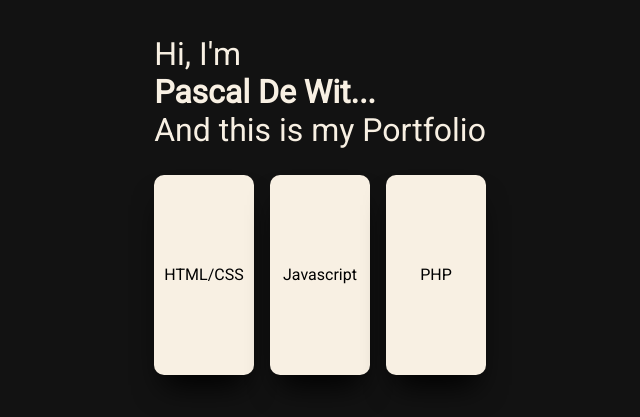
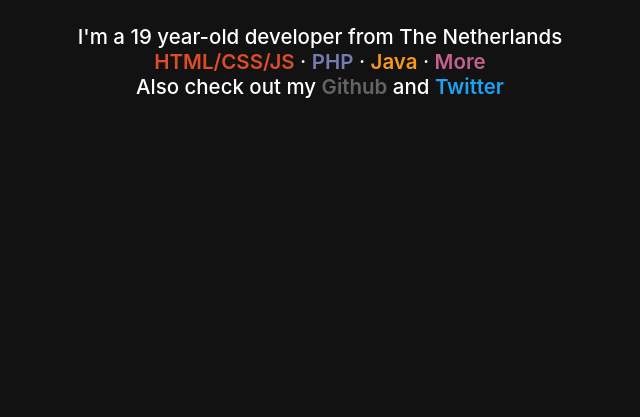
Before and after one commit to Paskie0/Portfolio, a PHP site: page / in a window 1280 px wide. Shown: the top 417 px of the page, without its empty margins (320-960 px from the left). Run offline with PHP 8.4, Linux system fonts and the light colour scheme; some web fonts are replaced.

Commit message:
initial commit
• Completely redesigned the home page so I might as well call this...

```diff
--- a/css/styles.css
+++ b/css/styles.css
@@ -1,16 +1,99 @@
-@import url("https://fonts.googleapis.com/css2?family=Roboto&display=swap");
+@import url("http://fonts.cdnfonts.com/css/sf-pro-display");
+@import url("http://fonts.cdnfonts.com/css/sf-mono");
 * {
-  font-family: "Roboto", sans-serif;
+  margin: 0;
+  padding: 0;
+  -webkit-box-sizing: border-box;
+          box-sizing: border-box;
 }
 
-body {
+:root {
+  width: -webkit-fit-content;
+  width: -moz-fit-content;
+  width: fit-content;
+  margin: auto;
   background-color: #121212;
 }
 
-#top {
+#intro {
+  position: fixed;
+  top: 50%;
+  left: 50%;
+  -webkit-transform: translateX(-50%) translateY(-50%) scale(2, 2);
+          transform: translateX(-50%) translateY(-50%) scale(2, 2);
+  font-family: "SF Mono", sans-serif;
+  font-size: 1.5rem;
+  color: white;
+  opacity: 1;
+  border-right: 0.1em solid white;
+  white-space: nowrap;
+  -webkit-user-select: none;
+     -moz-user-select: none;
+      -ms-user-select: none;
+          user-select: none;
+  -webkit-animation: blink-caret 0.7s step-end infinite normal;
+          animation: blink-caret 0.7s step-end infinite normal;
+}
+
+@-webkit-keyframes blink-caret {
+  0% {
+    border-right-color: transparent;
+  }
+  50% {
+    border-right-color: white;
+  }
+}
+
+@keyframes blink-caret {
+  0% {
+    border-right-color: transparent;
+  }
+  50% {
+    border-right-color: white;
+  }
+}
+
+#intro.top {
+  top: 0;
+  -webkit-transform: translateX(-50%);
+          transform: translateX(-50%);
+  -webkit-animation-play-state: paused;
+          animation-play-state: paused;
+  opacity: 0;
+}
+
+#intro.hide {
+  display: none;
+}
+
+#wrapContent {
   display: -webkit-box;
   display: -ms-flexbox;
   display: flex;
+  -webkit-box-orient: vertical;
+  -webkit-box-direction: normal;
+      -ms-flex-direction: column;
+          flex-direction: column;
+  -webkit-box-align: center;
+      -ms-flex-align: center;
+          align-items: center;
+  -webkit-box-pack: center;
+      -ms-flex-pack: center;
+          justify-content: center;
+  padding: 1.5rem;
+  opacity: 0;
+}
+
+#wrapContent #top,
+#wrapContent #middle,
+#wrapContent #bottom {
+  display: -webkit-box;
+  display: -ms-flexbox;
+  display: flex;
+  -webkit-box-orient: vertical;
+  -webkit-box-direction: normal;
+      -ms-flex-direction: column;
+          flex-direction: column;
   -webkit-box-align: center;
       -ms-flex-align: center;
           align-items: center;
@@ -19,61 +102,87 @@ body {
           justify-content: center;
 }
 
-#welcomeTitle {
-  color: #f8f0e3;
-  font-weight: 100;
-  font-size: 2rem;
+h2 {
+  color: white;
+  font-family: "SF Pro Display", sans-serif;
+  font-size: 1.28rem;
+  font-weight: 500;
+  white-space: nowrap;
+  cursor: default;
 }
 
-#welcomeName {
-  font-size: 2rem;
+h2 span {
   font-weight: 600;
-}
-
-#middle {
-  display: -webkit-box;
-  display: -ms-flexbox;
-  display: flex;
-  -webkit-box-align: center;
-      -ms-flex-align: center;
-          align-items: center;
-  -webkit-box-pack: center;
-      -ms-flex-pack: center;
-          justify-content: center;
-}
-
-a {
-  color: black;
-  text-decoration: none;
-}
-
-.languageCard {
-  text-align: center;
-  line-height: 200px;
-  margin: 0 8px;
-  width: 100px;
-  height: 200px;
-  background-color: #f8f0e3;
-  border-radius: 10px;
-  -webkit-box-shadow: black 0px 20px 30px -10px;
-          box-shadow: black 0px 20px 30px -10px;
-  -webkit-transition: all ease 0.2s;
-  transition: all ease 0.2s;
-  -webkit-user-select: none;
-     -moz-user-select: none;
-      -ms-user-select: none;
-          user-select: none;
+  -webkit-transition: -webkit-text-decoration 0.3s ease;
+  transition: -webkit-text-decoration 0.3s ease;
+  transition: text-decoration 0.3s ease;
+  transition: text-decoration 0.3s ease, -webkit-text-decoration 0.3s ease;
   cursor: pointer;
 }
 
-.languageCard:hover {
-  -webkit-transform: scale(0.95);
-          transform: scale(0.95);
+h2 #lang1 {
+  color: #dd4d27;
+  -webkit-text-decoration: underline rgba(221, 77, 39, 0) 0.1rem;
+          text-decoration: underline rgba(221, 77, 39, 0) 0.1rem;
 }
 
-#bottom {
-  display: -webkit-box;
-  display: -ms-flexbox;
-  display: flex;
+h2 #lang1:hover {
+  -webkit-text-decoration: underline #dd4d27 0.1rem;
+          text-decoration: underline #dd4d27 0.1rem;
+}
+
+h2 #lang2 {
+  color: #777bb3;
+  -webkit-text-decoration: underline rgba(119, 123, 179, 0) 0.1rem;
+          text-decoration: underline rgba(119, 123, 179, 0) 0.1rem;
+}
+
+h2 #lang2:hover {
+  -webkit-text-decoration: underline #777bb3 0.1rem;
+          text-decoration: underline #777bb3 0.1rem;
+}
+
+h2 #lang3 {
+  color: #f8981c;
+  -webkit-text-decoration: underline rgba(248, 152, 28, 0) 0.1rem;
+          text-decoration: underline rgba(248, 152, 28, 0) 0.1rem;
+}
+
+h2 #lang3:hover {
+  -webkit-text-decoration: underline #f8981c 0.1rem;
+          text-decoration: underline #f8981c 0.1rem;
+}
+
+h2 #lang4 {
+  color: #c36291;
+  -webkit-text-decoration: underline rgba(195, 98, 145, 0) 0.1rem;
+          text-decoration: underline rgba(195, 98, 145, 0) 0.1rem;
+}
+
+h2 #lang4:hover {
+  -webkit-text-decoration: underline #c36291 0.1rem;
+          text-decoration: underline #c36291 0.1rem;
+}
+
+h2 #lang5 {
+  color: #646464;
+  -webkit-text-decoration: underline rgba(100, 100, 100, 0) 0.1rem;
+          text-decoration: underline rgba(100, 100, 100, 0) 0.1rem;
+}
+
+h2 #lang5:hover {
+  -webkit-text-decoration: underline #646464 0.1rem;
+          text-decoration: underline #646464 0.1rem;
+}
+
+h2 #lang6 {
+  color: #1da1f2;
+  -webkit-text-decoration: underline rgba(29, 161, 242, 0) 0.1rem;
+          text-decoration: underline rgba(29, 161, 242, 0) 0.1rem;
+}
+
+h2 #lang6:hover {
+  -webkit-text-decoration: underline #1da1f2 0.1rem;
+          text-decoration: underline #1da1f2 0.1rem;
 }
 /*# sourceMappingURL=styles.css.map */
--- a/css/styles.scss
+++ b/css/styles.scss
@@ -1,59 +1,144 @@
-@import url("https://fonts.googleapis.com/css2?family=Roboto&display=swap");
+@import url("http://fonts.cdnfonts.com/css/sf-pro-display");
+@import url("http://fonts.cdnfonts.com/css/sf-mono");
 
-* {
-  font-family: "Roboto", sans-serif;
-}
-
-body {
-  background-color: #121212;
-}
-
-#top {
+@mixin flexAlign() {
   display: flex;
+  flex-direction: column;
   align-items: center;
   justify-content: center;
 }
 
-#welcomeTitle {
-  color: #f8f0e3;
-  font-weight: 100;
-  font-size: 2rem;
+@mixin textDecor($color, $opacity) {
+  text-decoration: underline rgba($color, $opacity) 0.1rem;
 }
 
-#welcomeName {
-  font-size: 2rem;
-  font-weight: 600;
+$htmlColor: rgba(221, 77, 39, 1);
+$phpColor: rgba(119, 123, 179, 1);
+$javaColor: rgba(248, 152, 28, 1);
+$otherColor: rgba(195, 98, 145, 1);
+$githubColor: rgba(100, 100, 100, 1);
+$twitterColor: rgba(29, 161, 242, 1);
+
+* {
+  margin: 0;
+  padding: 0;
+  box-sizing: border-box;
+} // css reset
+
+:root {
+  width: fit-content;
+  margin: auto;
+  background-color: #121212;
 }
 
-#middle {
-  display: flex;
-  align-items: center;
-  justify-content: center;
+#intro {
+  position: fixed;
+  top: 50%;
+  left: 50%;
+  transform: translateX(-50%) translateY(-50%) scale(2, 2);
+  font-family: "SF Mono", sans-serif;
+  font-size: 1.5rem;
+  color: white;
+  opacity: 1;
+  border-right: 0.1em solid white;
+  white-space: nowrap;
+  user-select: none;
+  animation: blink-caret 0.7s step-end infinite normal;
+
+  @keyframes blink-caret {
+    0% {
+      border-right-color: transparent;
+    }
+    50% {
+      border-right-color: white;
+    }
+  }
+
+  &.top {
+    top: 0;
+    transform: translateX(-50%);
+    animation-play-state: paused;
+    opacity: 0;
+  }
+
+  &.hide {
+    display: none;
+  }
 }
 
-a {
-  color: black;
-  text-decoration: none;
+#wrapContent {
+  @include flexAlign;
+  padding: 1.5rem;
+  opacity: 0;
+
+  #top,
+  #middle,
+  #bottom {
+    @include flexAlign;
+  }
 }
 
-.languageCard {
-  text-align: center;
-  line-height: 200px;
-  margin: 0 8px;
-  width: 100px;
-  height: 200px;
-  background-color: #f8f0e3;
-  border-radius: 10px;
-  box-shadow: rgb(0, 0, 0) 0px 20px 30px -10px;
-  transition: all ease 0.2s;
-  user-select: none;
-  cursor: pointer;
+h2 {
+  color: white;
+  font-family: "SF Pro Display", sans-serif;
+  font-size: 1.28rem;
+  font-weight: 500;
+  white-space: nowrap;
+  cursor: default;
+
+  span {
+    font-weight: 600;
+    transition: text-decoration 0.3s ease;
+    cursor: pointer;
+  }
+
+  #lang1 {
+    color: $htmlColor;
+    @include textDecor($htmlColor, 0);
+
+    &:hover {
+      @include textDecor($htmlColor, 1);
+    }
+  }
+
+  #lang2 {
+    color: $phpColor;
+    @include textDecor($phpColor, 0);
+
+    &:hover {
+      @include textDecor($phpColor, 1);
+    }
+  }
+  #lang3 {
+    color: $javaColor;
+    @include textDecor($javaColor, 0);
+
+    &:hover {
+      @include textDecor($javaColor, 1);
+    }
+  }
+  #lang4 {
+    color: $otherColor;
+    @include textDecor($otherColor, 0);
+
+    &:hover {
+      @include textDecor($otherColor, 1);
+    }
+  }
+  #lang5 {
+    color: $githubColor;
+    @include textDecor($githubColor, 0);
+
+    &:hover {
+      @include textDecor($githubColor, 1);
+    }
+  }
+  #lang6 {
+    color: $twitterColor;
+    @include textDecor($twitterColor, 0);
+
+    &:hover {
+      @include textDecor($twitterColor, 1);
+    }
+  }
 }
-
-.languageCard:hover {
-  transform: scale(0.95);
-}
-
-#bottom {
-  display: flex;
-}
--- a/index.html
+++ b/index.html
@@ -3,23 +3,22 @@
   <head>
     <meta charset="UTF-8" />
     <meta http-equiv="X-UA-Compatible" content="IE=edge" />
-    <meta name="viewport" content="width=device-width, initial-scale=1.0" />
+    <meta name="viewport" content="width=device-width, maximum-scale=1.0" />
+    <!--"maximum-scale=1.0" prevents the page from loading in zoomed on on mobile devices-->
     <link rel="stylesheet" href="css/styles.css" />
     <title>Portfolio</title>
   </head>
   <body>
-    <section id="top">
-      <h1 id="welcomeTitle">
-        Hi, I'm<br />
-        <span id="welcomeName">Pascal De Wit...</span> <br />
-        And this is my Portfolio
-      </h1>
+    <h1 id="intro">Paskie.dev</h1>
+    <section id="wrapContent">
+      <section id="top">
+        <h2>I'm a 19 year-old developer from The Netherlands</h2>
+        <h2><span id="lang1">HTML/CSS/JS</span> · <span id="lang2">PHP</span> · <span id="lang3">Java</span> · <span id="lang4">More</span></h2>
+        <h2>Also check out my <span id="lang5">Github</span> and <span id="lang6">Twitter</span></h2>
+      </section>
+      <section id="middle"></section>
+      <section id="bottom"></section>
     </section>
-    <section id="middle">
-      <a href="languages/html/index.html"><div class="languageCard">HTML/CSS</div></a>
-      <a href="languages/js/index.html"><div class="languageCard">Javascript</div></a>
-      <a href="languages/php/index.php"><div class="languageCard">PHP</div></a>
-    </section>
-    <section id="bottom"></section>
+    <script src="js/intro.js"></script>
   </body>
 </html>
```
Also changed, not shown: js/intro.js (added, +95 -0 lines), 1 other file.
